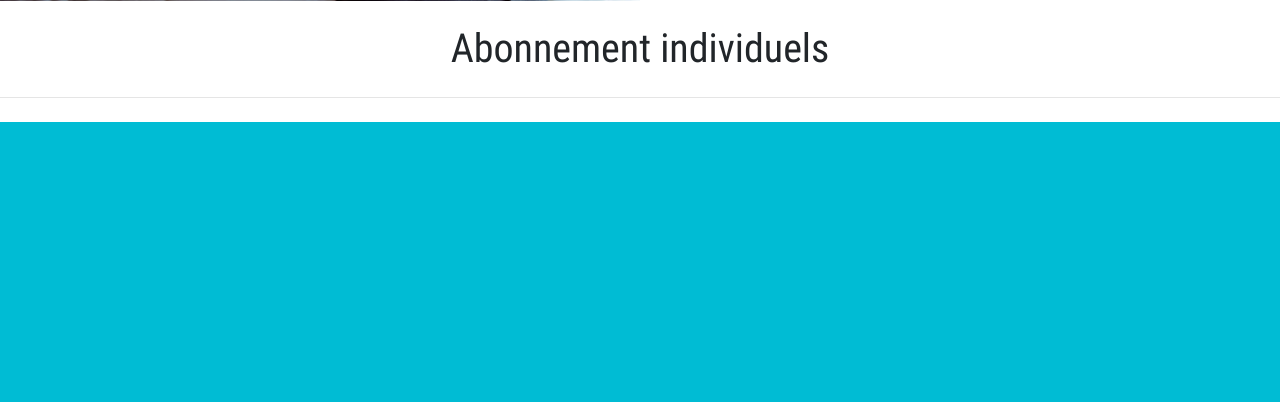
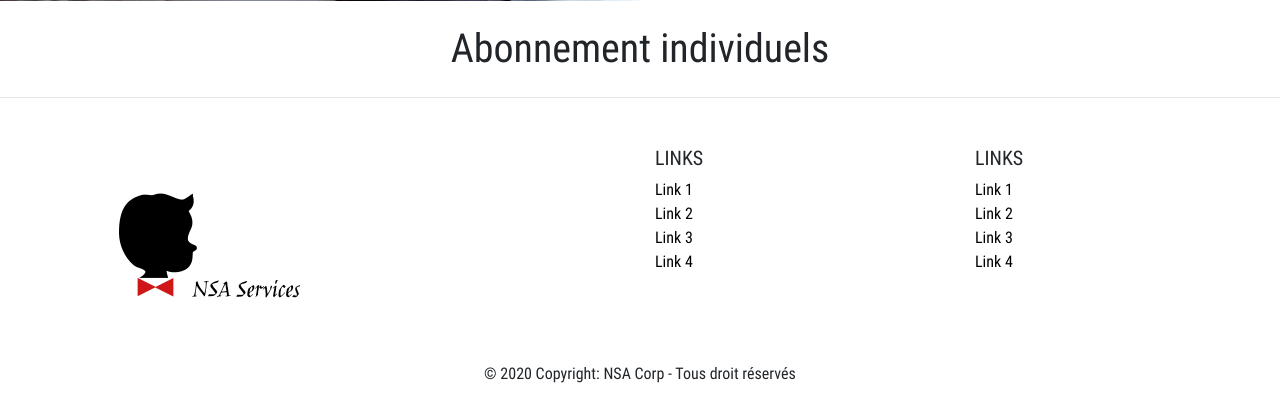
Before and after one commit to adelbrc/nsa-services-web, a PHP site: page / in a window 1280 px wide. Shown: the part 1526-1928 px from the top of the page. Before the commit the page ends 1648 px from the top, so only its background shows below. Run offline with PHP 8.4, Linux system fonts and the light colour scheme; data that the repository does not hold is empty.

Commit message:
Feature : Footer v0

```diff
--- a/index.php
+++ b/index.php
@@ -59,5 +59,6 @@ include('libs/php/db/db_connect.php');?>
 					</div>
 				<?php } ?>
 				</div>
+				<?php include('libs/php/footer.php'); ?>
 	</body>
 </html>
--- /dev/null
+++ b/libs/php/footer.php
@@ -0,0 +1,50 @@
+
+
+  <footer class="page-footer font-small blue pt-4">
+    <div class="container-fluid text-center text-md-left">
+      <div class="row">
+        <div class="col-md-6 mt-md-0 mt-3 mx-auto" style=" padding-left: 110px;">
+          <img src="ressources/img/nsa-services.png" style="width: 200px;" alt="">
+        </div>
+        <hr class="clearfix w-100 d-md-none pb-3">
+        <div class="col-md-3 mb-md-0 mb-3">
+          <h5 class="text-uppercase">Links</h5>
+          <ul class="list-unstyled">
+            <li>
+              <a href="#!">Link 1</a>
+            </li>
+            <li>
+              <a href="#!">Link 2</a>
+            </li>
+            <li>
+              <a href="#!">Link 3</a>
+            </li>
+            <li>
+              <a href="#!">Link 4</a>
+            </li>
+          </ul>
+        </div>
+        <div class="col-md-3 mb-md-0 mb-3">
+          <h5 class="text-uppercase">Links</h5>
+          <ul class="list-unstyled">
+            <li>
+              <a href="#!">Link 1</a>
+            </li>
+            <li>
+              <a href="#!">Link 2</a>
+            </li>
+            <li>
+              <a href="#!">Link 3</a>
+            </li>
+            <li>
+              <a href="#!">Link 4</a>
+            </li>
+          </ul>
+        </div>
+      </div>
+    </div>
+    <div class="footer-copyright text-center py-3">© 2020 Copyright:
+      <a>  NSA Corp - Tous droit réservés</a>
+    </div>
+  </footer>
+  <!-- Footer -->
--- a/ressources/style/style.css
+++ b/ressources/style/style.css
@@ -79,3 +79,6 @@ div.scrollmenu a {
   padding: 14px;
   text-decoration: none;
 }
+.aFooter{
+  font-size: 45px;
+}
```
